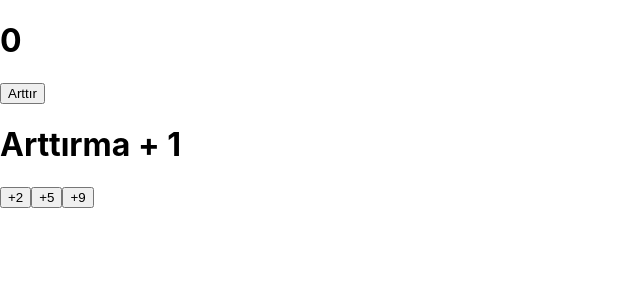
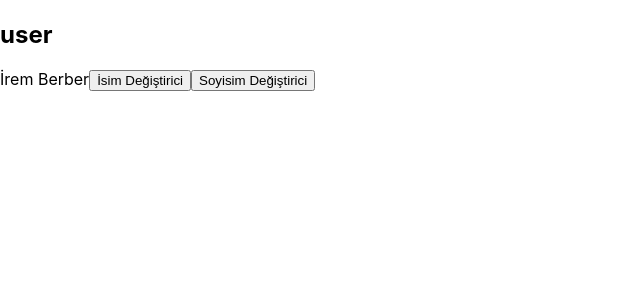
Before and after one commit to iremberber/T-React-File, a React (Create React App) app in the folder hello-react/: page / in a window 1280 px wide. Shown: the top 300 px of the page, without its empty margins (0-640 px from the left). Built offline with nearby package versions, Linux system fonts and the light colour scheme.

Commit message:
useState Object

```diff
--- a/hello-react/src/App.js
+++ b/hello-react/src/App.js
@@ -1,27 +1,13 @@
 import React from "react";
 
-import Counter from "./components/Counter";
+import User from "./components/user";
 
 
 function App() {
   return(
     <div >
-      <Counter/>
-      {/*
-      <User
-      //title="kişi"
-       name="irem"
-       city="61"
-       age="21"
+      <User/>
 
-       data={{
-        name: "İrem Berber",
-        city: "Trabzon",
-        age: 21  // age should be a number, not a string
-      }}
-      family={["Ayşegül", "Furkan", "Mustafa"]}
-       />
-      */}
   </div>
 );
 }
--- a/hello-react/src/components/user.js
+++ b/hello-react/src/components/user.js
@@ -1,76 +1,34 @@
-import React from 'react';
-import PropTypes from 'prop-types';
+import React, { useState } from 'react';
 
-/*function user(props) {
-    console.log(props);
-  return  <div>
-      user
-      <div>isim= {props.data.name}</div>
-      <div>şehir= {props.data.city}</div>
-      <div>yaş= {props.data.age}</div>
+function User() {
+  const names = ["Ayşe", "Furkan", "Mustafa", "Ali", "Veli", "Fatma"];
+  const surnames = ["Berber", "Sahin", "Makas", "Klavye"]
+  const [user, setUser] = useState({ name: 'İrem', surname: 'Berber' });
+
+  const getRandomName = () => {
+    const randomIndex = Math.floor(Math.random() * names.length);
+    return names[randomIndex];
+  };
+
+  const getRandomSurname = () => {
+    const randomIndexTwo = Math.floor(Math.random()* surnames.length);
+    return surnames[randomIndexTwo];
+  }
+
+  return (
+    <div>
+      <h2>user</h2>
+      {user.name} {user.surname}
+
+      <button onClick={() => setUser({ ...user, name: getRandomName() })}>
+        İsim Değiştirici
+      </button>
+
+      <button onClick={() => setUser({ ...user, surname: getRandomSurname() })}>
+        Soyisim Değiştirici
+      </button>
     </div>
-
-}*/
-
-
-/*function user({data: {name, city, age}}) {
-  return  <div>
-      user
-      <div>isim= {name}</div>
-      <div>şehir= {city}</div>
-      <div>yaş= {age}</div>
-    </div>
-
-}*/
-
-/*function user(props) {
-    console.log(props);
-
-    const {name, age, city} = props.data;
-
-  return  <div>
-      user
-      <div>isim= {name}</div>
-      <div>şehir= {city}</div>
-      <div>yaş= {age}</div>
-    </div>
-
-}*/
-
-
-function user({title, data, family}) {
-
-  return  <div>
-      <strong>{title}</strong>
-      <div>isim= {data.name}</div>
-      <div>şehir= {data.city}</div>
-      <div>yaş= {data.age}</div>
-
-       <hr/>
-     <h3>Family members</h3>
-     {family.map((fam, i) => (
-        <div key={i}>{fam}</div>)
-      )}
-    </div>
-
+  );
 }
 
-user.propTypes= {
-/*  name: PropTypes.string,
-  city: PropTypes.string.isRequired,
-  age: PropTypes.number, */
-
-  data: PropTypes.exact({
-    title: PropTypes.string.isRequired,
-    name: PropTypes.string,
-    age: PropTypes.number,
-    city: PropTypes.string,
-  }),
-  family: PropTypes.string
-};
-
-user.defaultProps = {
-  title: 'Kişi',
-}
-
-export default user;
+export default User;
```
